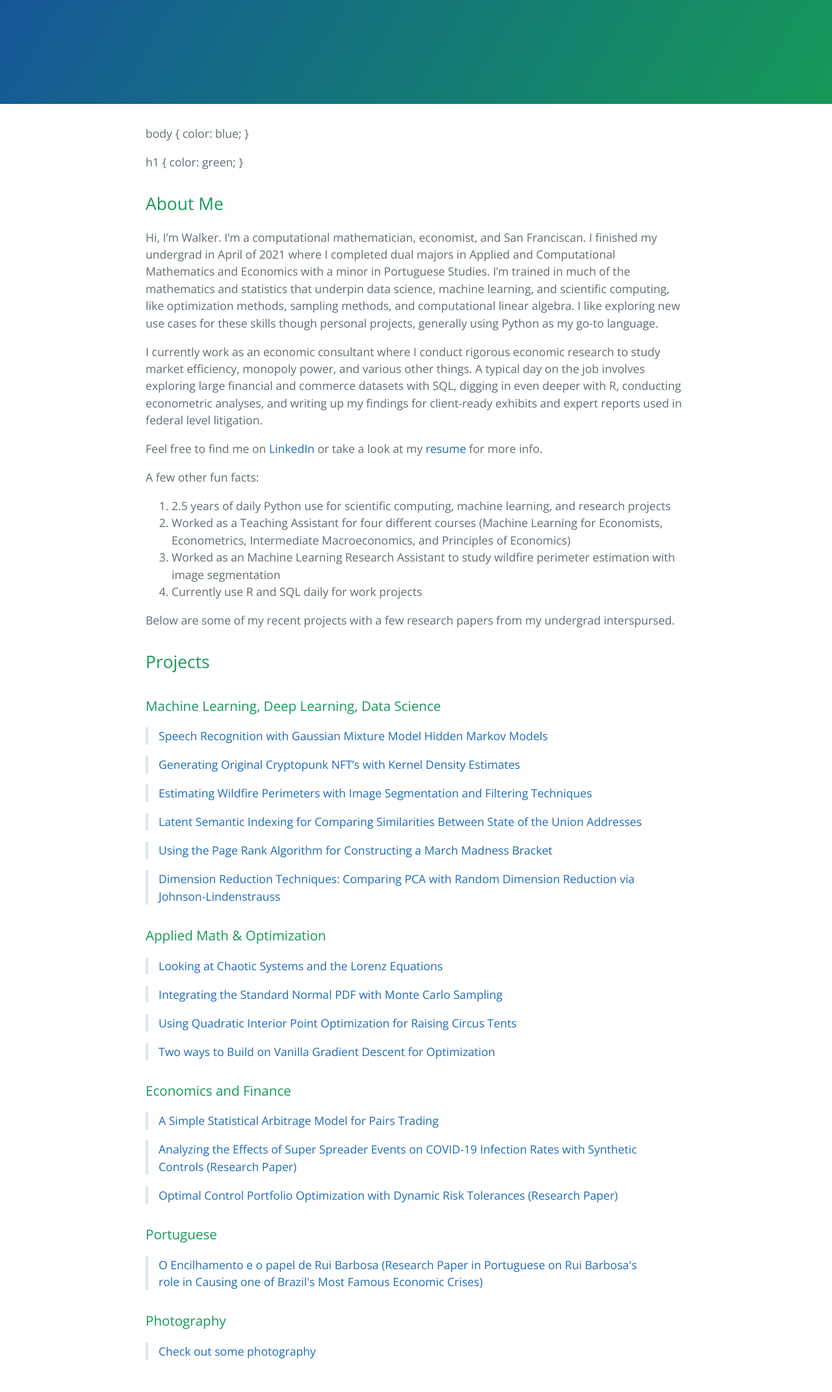
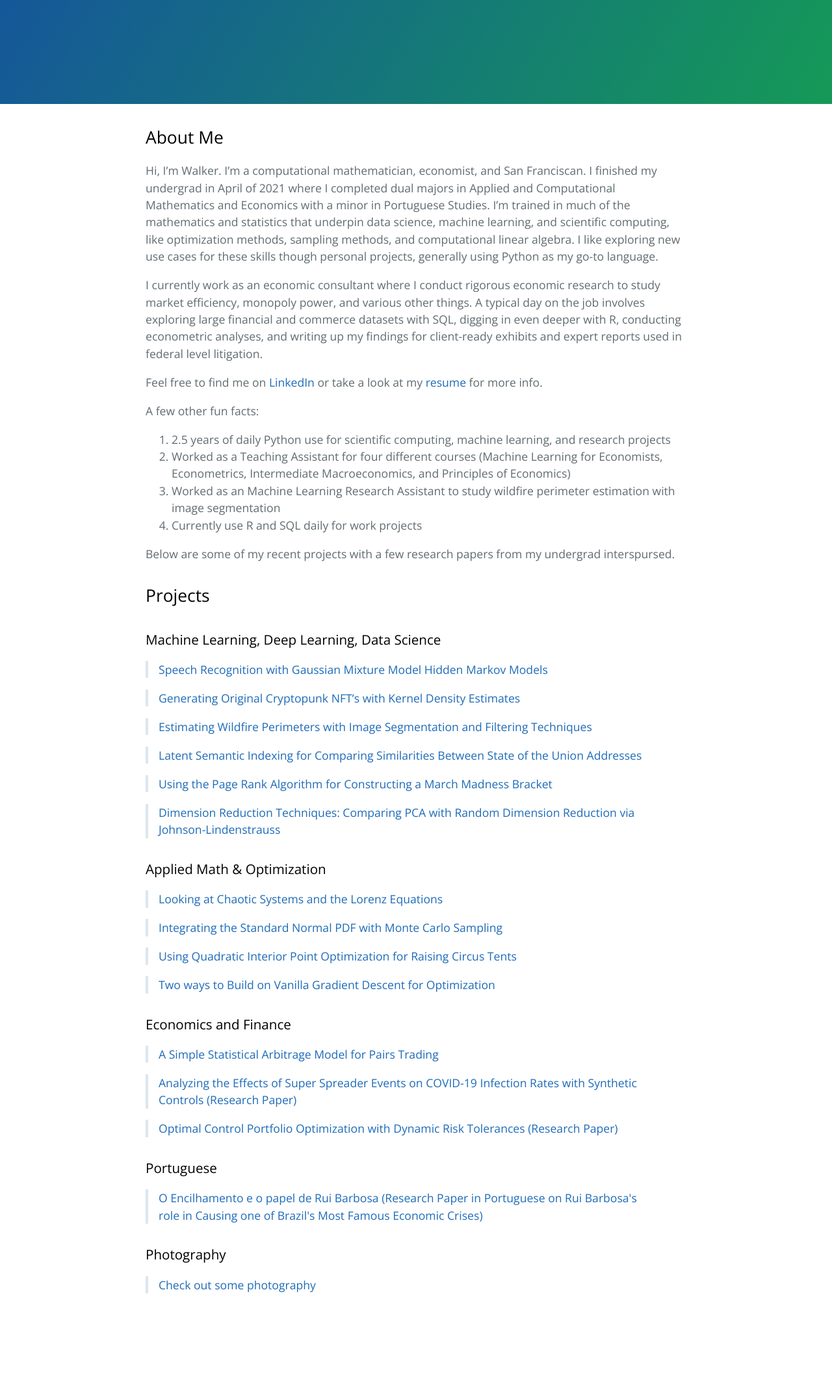
Before and after one commit to walkerhughes/portfolio, a Jekyll site: the page built from index.md, in a window 1280 px wide. Shown: the whole page at 65% size. Built offline with Jekyll 4.4.1, drawn with Linux system fonts in a browser that asks for light colours; our own code applies the rules of GitHub Pages for plain Markdown files; after the commit the page ends 2040 px from its top, so only the background shows below that.

Commit message:
style updates

```diff
--- a/_sass/jekyll-theme-cayman.scss
+++ b/_sass/jekyll-theme-cayman.scss
@@ -210,8 +210,9 @@ a {
     margin-top: 2rem;
     margin-bottom: 1rem;
     font-weight: normal;
-    color: $section-headings-color;
+    color: black;
   }
+
 
   p {
     margin-bottom: 1em;
--- a/assets/css/style.scss
+++ b/assets/css/style.scss
@@ -2,12 +2,3 @@
 ---
 
 @import 'jekyll-theme-cayman';
-.main-content {
-
-    h1 {
-
-        color: black
-
-    }
-
-}
--- a/index.md
+++ b/index.md
@@ -1,14 +1,6 @@
 ---
 layout: default
 ---
-
-body {
-  color: blue;
-}
-
-h1 {
-  color: green;
-}
 
 ## About Me
 
```
